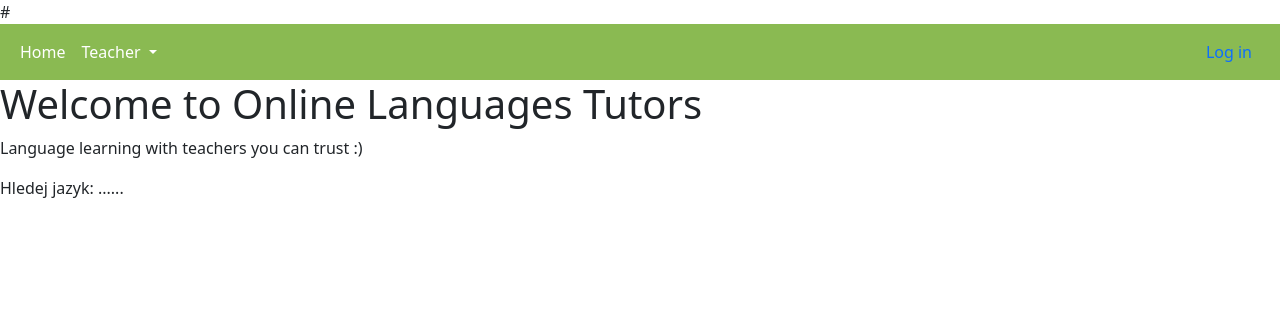
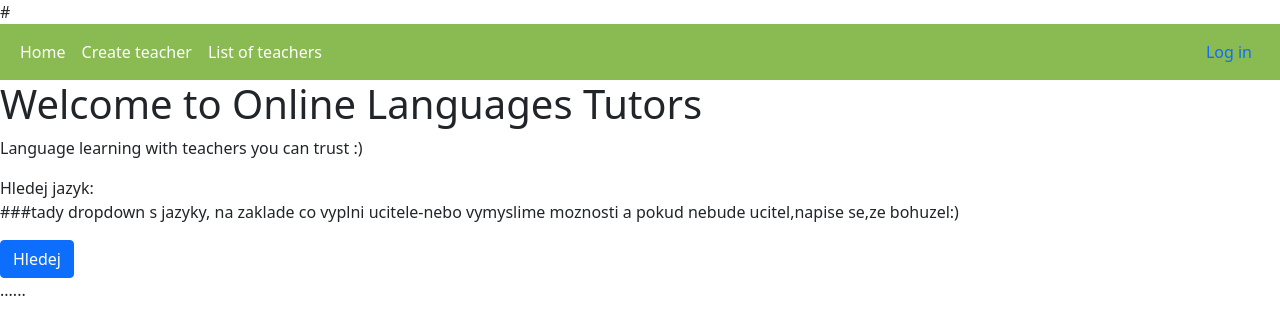
Before and after one commit to boruvka82/Job_portal, a Django app: page / in a window 1280 px wide. Shown: the top 335 px of the page. Run offline with Django 4.2, Linux system fonts and the light colour scheme.

Commit message:
Version 1.0 - teacher profile, dropdown, login, success msg,

```diff
--- a/job_portal/jobp/templates/base.html
+++ b/job_portal/jobp/templates/base.html
@@ -21,14 +21,8 @@
         <ul class="navbar-nav">
             <li class="nav-item">
                 <a class="nav-link navbar-text" href="{% url 'index' %}"> Home</a>
-            </li>
-            <li class="nav-item dropdown">
-                <a class="nav-link dropdown-toggle navbar-text" href="#" role="button" data-bs-toggle="dropdown" aria-expanded="false">
-                Teacher
-                </a>
-                <ul class="dropdown-menu">
-                     <li><a class="dropdown-item" href="{% url 'teacher_create' %}">Create teacher</a></li>
-                    <li><a class="dropdown-item" href="{% url 'teacher_list' %}">List teacher</a></li>
+                     <li><a class="nav-link navbar-text" href="{% url 'teacher_create' %}">Create teacher</a></li>
+                    <li><a class="nav-link navbar-text"  href="{% url 'teacher_list' %}">List of teachers</a></li>
                 </ul>
             </li>
         </ul>
--- a/job_portal/jobp/templates/index.html
+++ b/job_portal/jobp/templates/index.html
@@ -2,8 +2,22 @@
 {% block content %}
 
 <h1>Welcome to Online Languages Tutors</h1>
-<body>
-<p> Language learning with teachers you can trust :)</p>
-Hledej jazyk:  ......
+
+<form method="post">
+    {% csrf_token %}
+    {{ form.as_p }}
+
+<p> Language learning with teachers you can trust :)
+<div>Hledej jazyk: </div>
+###tady dropdown s jazyky, na zaklade co vyplni ucitele-nebo vymyslime moznosti a pokud nebude ucitel,napise se,ze bohuzel:) </p>
+
+    {% for item in object_list %}
+ <li> Jmeno: {{ item.name }}, Jazyk: {{ item.language }}, Cena: {{ item.price }} <a href='{% url "teacher_list" %}'> Update</a> </li>
+    {% endfor %}
+
+    <button type="submit" class="btn btn-primary">Hledej</button>
+</form>
+......
+
 
 {% endblock %}
--- a/job_portal/jobp/templates/registration/login.html
+++ b/job_portal/jobp/templates/registration/login.html
@@ -7,6 +7,9 @@
     {% csrf_token %}
     {{ form.as_p}}
     <button type ="submit" class="btn btn-primary">Login</button>
+    <h1>HAvent registered yet? Click here:  <a href="/signup/" type="submit" class="btn" style="background-color: #4f868c; color: white;">Signup</a> </h1>
+ <input type="submit" value="Submit" class="btn" style="background-color: #4f868c; color: white; font-size: larger; width: 8rem;">
+
 </form>
 
 {% endblock %}
--- a/job_portal/jobp/urls.py
+++ b/job_portal/jobp/urls.py
@@ -5,6 +5,7 @@ urlpatterns = [
     path("", views.IndexView.as_view(), name="index"),
     path("teacher/create", views.TeacherCreateView.as_view(), name="teacher_create"),
     path("teacher/list", views.TeacherListView.as_view(), name="teacher_list"),
+    path("teacher/update/<int:pk>", views.TeacherUpdateView.as_view(), name="teacher_update"),
     # path("student/create", views.StudentCreateView.as_view(), name="student_create"),
     # path("student/list", views.StudentListView.as_view(), name="student_list")
     ]
--- a/job_portal/jobp/views.py
+++ b/job_portal/jobp/views.py
@@ -2,17 +2,28 @@
 from django.views.generic import CreateView, ListView, TemplateView
 import jobp.models as models
 from django.urls import reverse_lazy
-from django.contrib.auth.mixins import LoginRequiredMixin
+from django.contrib.auth.mixins import LoginRequiredMixin, PermissionRequiredMixin
 from django.contrib.messages.views import SuccessMessageMixin
+
 
 class IndexView(TemplateView):
     template_name = "index.html"
 
 
-class TeacherCreateView(LoginRequiredMixin, SuccessMessageMixin, CreateView):
+class TeacherCreateView(PermissionRequiredMixin, LoginRequiredMixin, SuccessMessageMixin, CreateView):
+    permission_required = "jobp.add_teacher"
     model = models.Teacher
     template_name = "teacher/teacher_create.html"
-    fields = ["name", "language1", "language2", "level", "about_me", "email"]
+    fields = ["name", "language", "level","price", "about_me", "email"]
+    success_url = reverse_lazy("index")
+    success_message = "Data was updated successfully."
+
+
+class TeacherUpdateView(PermissionRequiredMixin, LoginRequiredMixin, SuccessMessageMixin, CreateView):
+    permission_required = "jobp.change_teacher"
+    model = models.Teacher
+    template_name = "teacher/teacher_update.html"
+    fields = ["name", "language", "level", "price", "about_me", "email"]
     success_url = reverse_lazy("index")
     success_message = "Data was updated successfully."
 
@@ -20,5 +31,5 @@ class TeacherCreateView(LoginRequiredMixin, SuccessMessageMixin, CreateView):
 class TeacherListView(ListView):
     model = models.Teacher
     template_name = "teacher/teacher_list.html"
-    fields = ["name", "language1", "language2", "level", "about_me", "location", "contact"]
+    fields = ["name", "language", "price",  "level", "about_me", "email"]
     success_url = reverse_lazy("index")
```
Also changed, not shown: job_portal/jobp/models.py (+12 -2 lines), job_portal/jobp/templates/registration/password_rest_form.html (added, +12 -0 lines), job_portal/jobp/templates/teacher/teacher_list.html (+3 -4 lines), job_portal/jobp/templates/teacher/teacher_update.html (added, +11 -0 lines).
